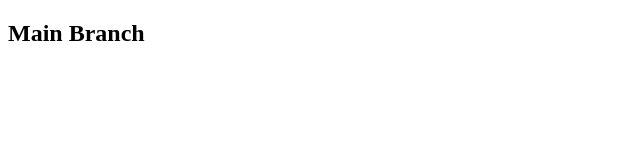
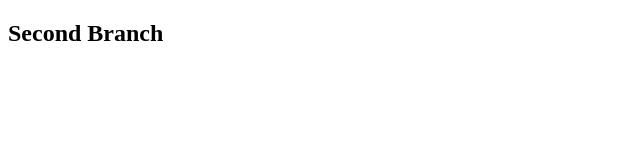
Before and after one commit to anme-22/github-pages, a plain HTML site: page index.html in a window 1280 px wide. Shown: the full height of the page, 0-640 px from the left. Drawn offline with Linux system fonts and the light colour scheme.

Commit message:
first commit to second branch

```diff
--- a/index.html
+++ b/index.html
@@ -6,6 +6,6 @@
     <title>Gith-Pages</title>
   </head>
   <body>
-    <div><h2>Main Branch</h2></div>
+    <div><h2>Second Branch</h2></div>
   </body>
 </html>
```
